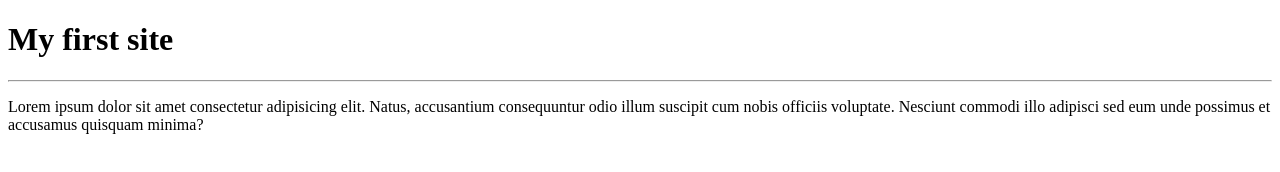
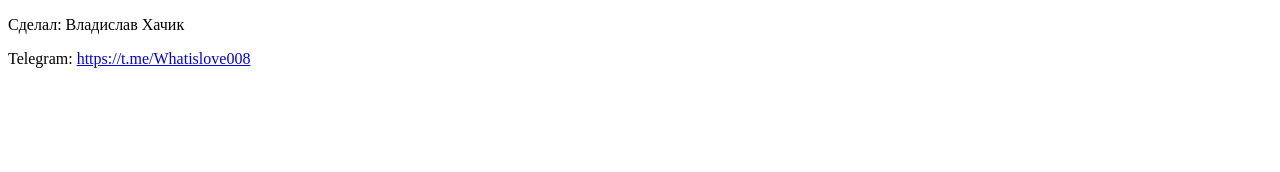
Before and after one commit to Heaven798/fe-basic, a plain HTML site: page index.html in a window 1280 px wide. Drawn offline with Linux system fonts and the light colour scheme.

Commit message:
minor changes

```diff
--- a/index.html
+++ b/index.html
@@ -1,22 +1,26 @@
 <!DOCTYPE html>
-<html lang="en">
+<html lang="ru">
 
 <head>
     <meta charset="UTF-8">
     <meta http-equiv="X-UA-Compatible" content="IE=edge">
     <meta name="viewport" content="width=device-width, initial-scale=1.0">
-    <title>My first site</title>
+    <title>HomeWorks</title>
 </head>
 
 <body>
-    <h1>My first site</h1>
-
-    <hr>
-
-    <p>
-        Lorem ipsum dolor sit amet consectetur adipisicing elit. Natus, accusantium consequuntur odio illum suscipit cum
-        nobis officiis voluptate. Nesciunt commodi illo adipisci sed eum unde possimus et accusamus quisquam minima?
-    </p>
+    <header>
+        <nav>
+            <a href="#"></a>
+            <a href="#"></a>
+            <a href="#"></a>
+        </nav>
+    </header>
+    <main></main>
+    <footer>
+        <p>Сделал: Владислав Хачик</p>
+        <p>Telegram: <a href="https://t.me/Whatislove008">https://t.me/Whatislove008</a></p>
+    </footer>
 </body>
 
 </html>
```
Also changed, not shown: 1 other file.
